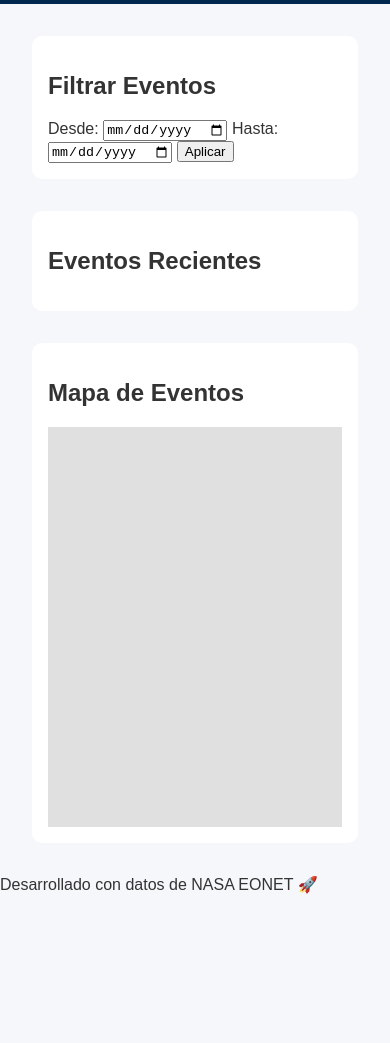
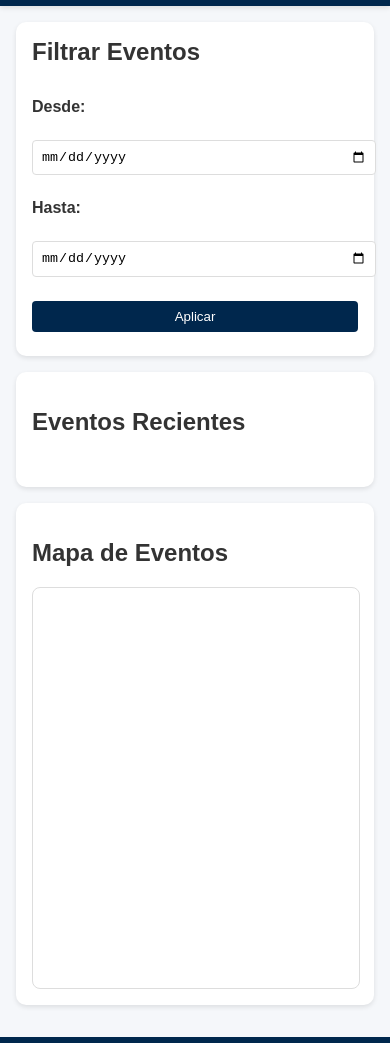
Before and after one commit to TakerVare/Reto0_DAW_25-26, a plain HTML site: page Ejercicio_01/index.html in a window 390 px wide. Shown: the part 153-1196 px from the top of the page. Before the commit the page ends 1063 px from the top, so only its background shows below. Drawn offline with nearby package versions, Linux system fonts and the light colour scheme.

Commit message:
Depurando errores básicos

```diff
--- a/Ejercicio_01/css/styles.css
+++ b/Ejercicio_01/css/styles.css
@@ -9,6 +9,7 @@ header {
     background: #00274d;
     color: #fff;
     padding: 1rem;
+    box-shadow: 0 2px 5px rgba(0,0,0,0.1);
 }
 
 header h1 {
@@ -19,11 +20,20 @@ nav ul {
     list-style: none;
     display: flex;
     gap: 1rem;
+    margin: 0;
+    padding: 0;
 }
 
 nav a {
     color: #fff;
     text-decoration: none;
+    padding: 0.5rem 1rem;
+    border-radius: 4px;
+    transition: background-color 0.3s;
+}
+
+nav a:hover {
+    background-color: rgba(255, 255, 255, 0.1);
 }
 
 .filtros, .eventos, .mapa {
@@ -31,10 +41,105 @@ nav a {
     padding: 1rem;
     background: #fff;
     border-radius: 10px;
+    box-shadow: 0 2px 5px rgba(0,0,0,0.1);
+}
+
+.filtros {
+    display: flex;
+    gap: 1rem;
+    align-items: center;
+    flex-wrap: wrap;
+}
+
+.filtros h2 {
+    width: 100%;
+    margin-top: 0;
+    margin-bottom: 1rem;
+}
+
+.filtros label {
+    font-weight: bold;
+    margin-right: 0.5rem;
+}
+
+.filtros input {
+    padding: 0.5rem;
+    border: 1px solid #ddd;
+    border-radius: 4px;
+}
+
+.filtros button {
+    padding: 0.5rem 1rem;
+    background: #00274d;
+    color: white;
+    border: none;
+    border-radius: 4px;
+    cursor: pointer;
+    transition: background-color 0.3s;
+}
+
+.filtros button:hover {
+    background: #003666;
 }
 
 #map {
     width: 100%;
     height: 400px;
-  background: #e0e0e0;
+    border-radius: 8px;
+    border: 1px solid #ddd;
 }
+
+#listaEventos {
+    list-style: none;
+    padding: 0;
+    max-height: 400px;
+    overflow-y: auto;
+}
+
+#listaEventos li {
+    padding: 1rem;
+    margin-bottom: 0.5rem;
+    border: 1px solid #ddd;
+    border-radius: 5px;
+    background: #f9f9f9;
+    transition: background-color 0.3s;
+}
+
+#listaEventos li:hover {
+    background: #e9ecef;
+}
+
+footer {
+    background: #00274d;
+    color: white;
+    text-align: center;
+    padding: 1rem;
+    margin-top: 2rem;
+}
+
+/* Estilos para iconos personalizados del mapa */
+.custom-div-icon {
+    background: transparent;
+    border: none;
+}
+
+/* Estilos responsivos básicos */
+@media (max-width: 768px) {
+    .filtros {
+        flex-direction: column;
+        align-items: stretch;
+    }
+
+    .filtros > * {
+        width: 100%;
+        margin-bottom: 0.5rem;
+    }
+
+    nav ul {
+        flex-wrap: wrap;
+    }
+
+    .filtros, .eventos, .mapa {
+        margin: 1rem;
+    }
+}
--- a/Ejercicio_01/index.html
+++ b/Ejercicio_01/index.html
@@ -6,6 +6,8 @@
     <title>NASA EONET - Observatorio de Eventos</title>
     <script src="./js/script.js"></script>
     <link rel="stylesheet" href="./css/styles.css">
+    <link rel="stylesheet" href="https://unpkg.com/leaflet@1.9.4/dist/leaflet.css" />
+    <script src="https://unpkg.com/leaflet@1.9.4/dist/leaflet.js"></script>
 </head>
 <body>
     <header>
--- a/Ejercicio_01/js/script.js
+++ b/Ejercicio_01/js/script.js
@@ -18,6 +18,8 @@ var incendioIcon = L.icon({
 L.marker([26.51, -80.43], {icon: incendioIcon})
   .addTo(map)
   .bindPopup("<b>Incendio en Florida</b><br>Fuente: NASA EONET");
+
+
 
 
 //Filtro por rangos de fechas
```
Lines whose indentation alone changed are shown as unchanged.
